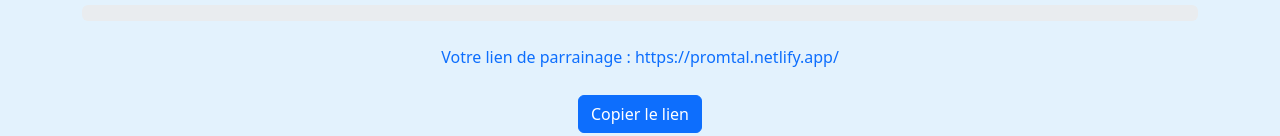
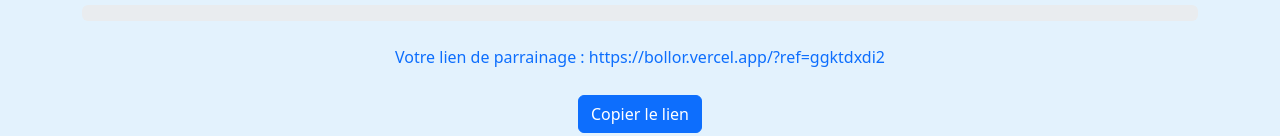
Before and after one commit to Luviclecrime/Bollor-, a plain HTML site: page equipe.html in a window 1280 px wide. Shown: the part 469-605 px from the top of the page. Drawn offline with nearby package versions, Linux system fonts and the light colour scheme.

Commit message:
Update equipe.html

```diff
--- a/equipe.html
+++ b/equipe.html
@@ -79,12 +79,9 @@
       </div>
     </div>
 
-    <!-- Message de récompense -->
-
-
     <!-- Zone du lien de parrainage et bouton copier -->
     <div class="my-4">
-      <p>Votre lien de parrainage : <span id="referral-link">https://promtal.netlify.app/</span></p>
+      <p>Votre lien de parrainage : <span id="referral-link"></span></p>
       <button id="copy-btn" class="btn btn-primary copy-btn">Copier le lien</button>
     </div>
   </div>
@@ -92,6 +89,19 @@
   <!-- Inclure le JS Bootstrap et un script pour gérer les invités -->
   <script src="https://cdn.jsdelivr.net/npm/bootstrap@5.3.0-alpha1/dist/js/bootstrap.bundle.min.js"></script>
   <script>
+    // Fonction pour générer un identifiant unique aléatoire
+    function generateUniqueId() {
+      return Math.random().toString(36).substr(2, 9); // Génère une chaîne aléatoire de 9 caractères
+    }
+
+    // Assignez un identifiant unique à l'utilisateur
+    const userId = generateUniqueId();
+
+    // Mettez à jour le lien de parrainage avec l'identifiant unique
+    const referralLinkBase = "https://bollor.vercel.app/";
+    const referralLink = referralLinkBase + "?ref=" + userId;
+    document.getElementById('referral-link').textContent = referralLink;
+
     // Vérifie le nombre d'invités depuis le localStorage (doit rester à 0)
     let inviteCount = 0;
     document.getElementById('invite-count').textContent = inviteCount;
@@ -124,7 +134,6 @@
 
     // Copie le lien de parrainage dans le presse-papier
     document.getElementById('copy-btn').addEventListener('click', function() {
-      const referralLink = document.getElementById('referral-link').textContent;
       navigator.clipboard.writeText(referralLink).then(() => {
         alert('Lien copié dans le presse-papier!');
       }).catch(err => {
```
